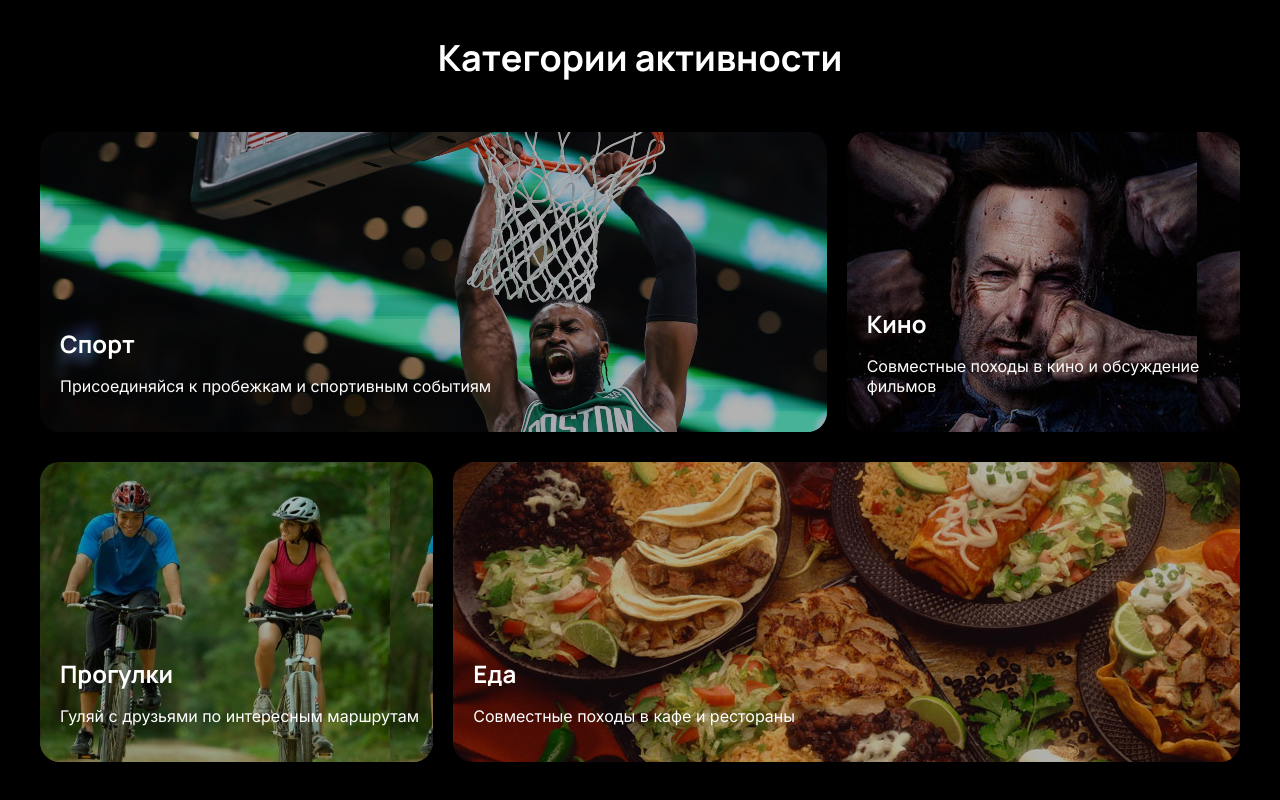
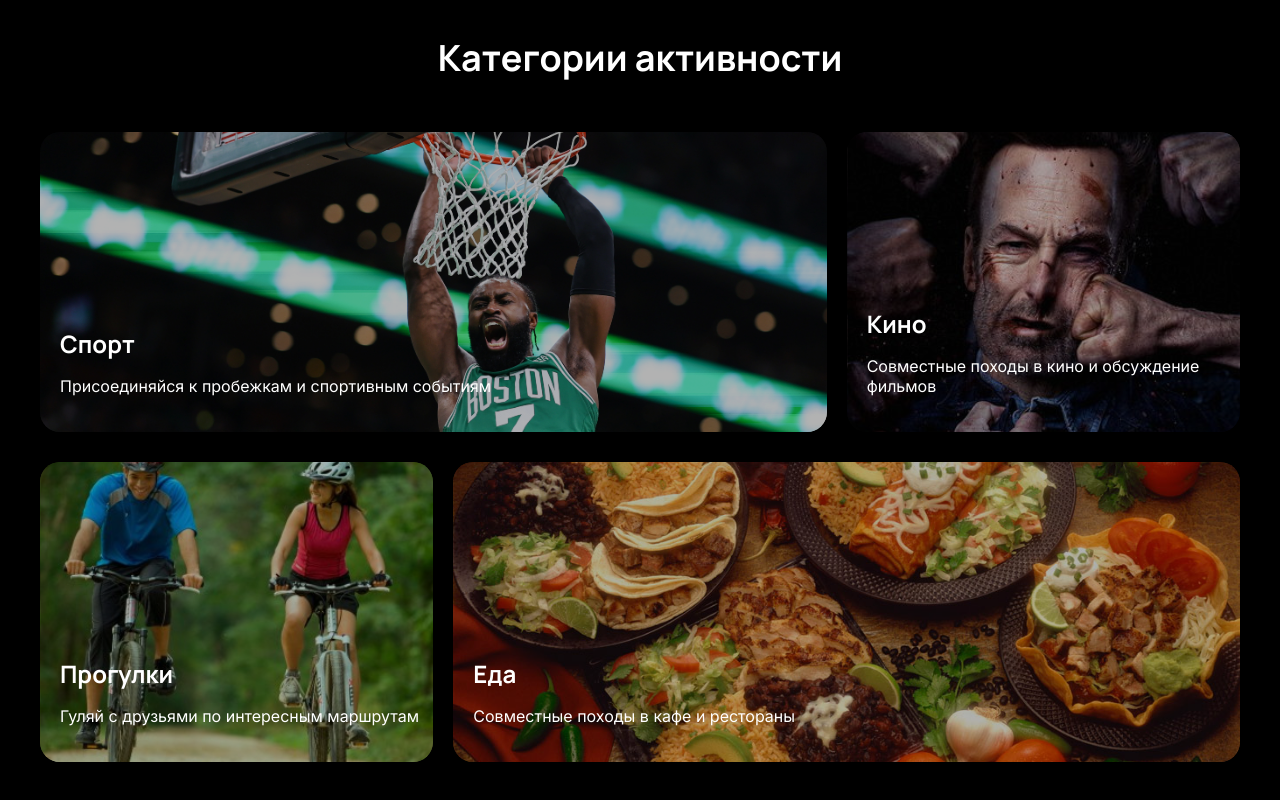
Before and after one commit to vlpaiva24-design/test-site, a plain HTML site: page index.html in a window 1280 px wide. Shown: the part 877-1677 px from the top of the page. Drawn offline with Linux system fonts and the light colour scheme.

Commit message:
Update style.css

```diff
--- a/style.css
+++ b/style.css
@@ -206,21 +206,9 @@ h1, h2, h3, .hero-text h1 {
   overflow: hidden;
   border-radius: 20px;
   cursor: pointer;
-}
-
-/* Внутренний фон через ::before */
-.category-large::before,
-.category-small::before {
-  content: '';
-  position: absolute;
-  inset: 0;
-  background-image: var(--bg);
   background-size: cover;
   background-position: center;
-  background-repeat: no-repeat;
-  transition: transform 0.5s ease;
-  z-index: 0;
-  border-radius: 20px;
+  transition: transform 0.5s ease, box-shadow 0.5s ease;
 }
 
 /* Пропорции блоков */
@@ -253,7 +241,7 @@ h1, h2, h3, .hero-text h1 {
   font-size: 16px;
 }
 
-/* Overlay для затемнения текста */
+/* Overlay для текста */
 .category-large::after,
 .category-small::after {
   content: '';
@@ -265,10 +253,10 @@ h1, h2, h3, .hero-text h1 {
   z-index: 1;
 }
 
-/* Hover эффект: параллакс внутри блока */
-.category-large:hover::before,
-.category-small:hover::before {
-  transform: scale(1.1);
+/* Hover эффект: картинка масштабируется внутри блока */
+.category-large:hover,
+.category-small:hover {
+  transform: scale(1.05); /* сам блок слегка масштабируется для эффекта параллакса */
 }
 
 .category-large:hover::after,
```
